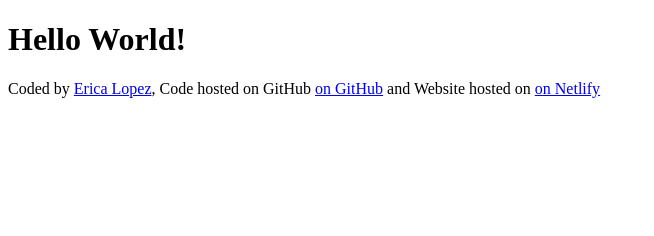
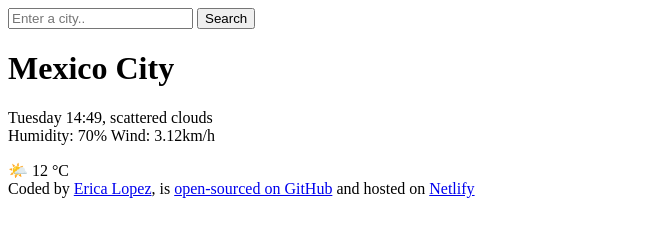
Before and after one commit to ShadowLoba415/Wheather-App, a plain HTML site: page index.html in a window 1280 px wide. Shown: the whole page, without its empty margins (0-654 px from the left). Drawn offline with Linux system fonts and the light colour scheme.

Commit message:
Added html to the project

```diff
--- a/index.html
+++ b/index.html
@@ -6,11 +6,28 @@
     <title>Wheather App</title>
 </head>
 <body>
-    <h1>Hello World!</h1>
+    <header>
+        <form>
+            <input type="search" placeholder="Enter a city.." required />
+            <input type="submit" value="Search" />
+        </form>
+    </header>
+    <main>
+        <div>
+          <h1>Mexico City</h1>
+          <p>
+            Tuesday 14:49, scattered clouds
+          <br />
+            Humidity: 70% Wind: 3.12km/h
+          </p>
+        </div>
+      <div>🌤️ 12 °C</div>
+    </main>
+
     <footer>Coded by
-        <a href="https://github.com/ShadowLoba415" target="_blank"> Erica Lopez</a>, Code hosted on GitHub
-        <a href="https://github.com/ShadowLoba415/Wheather-App" target="_blank">on GitHub</a> and Website hosted on
-        <a href="https://lobas-weather-app.netlify.app/">on Netlify</a>
+        <a href="https://github.com/ShadowLoba415" target="_blank"> Erica Lopez</a>, is
+        <a href="https://github.com/ShadowLoba415/Wheather-App" target="_blank"> open-sourced on GitHub</a> and hosted on
+        <a href="https://lobas-weather-app.netlify.app/"> Netlify</a>
         </footer>
 </body>
 </html>
```
